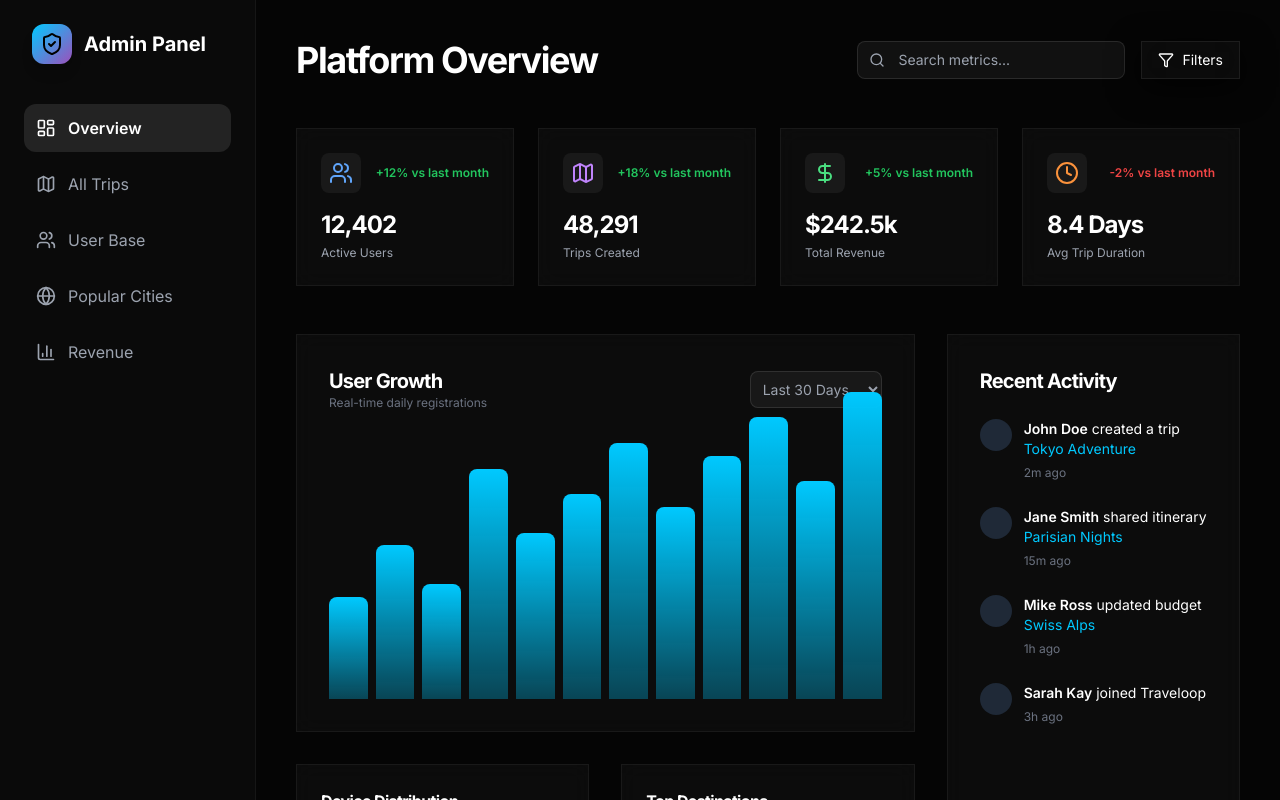
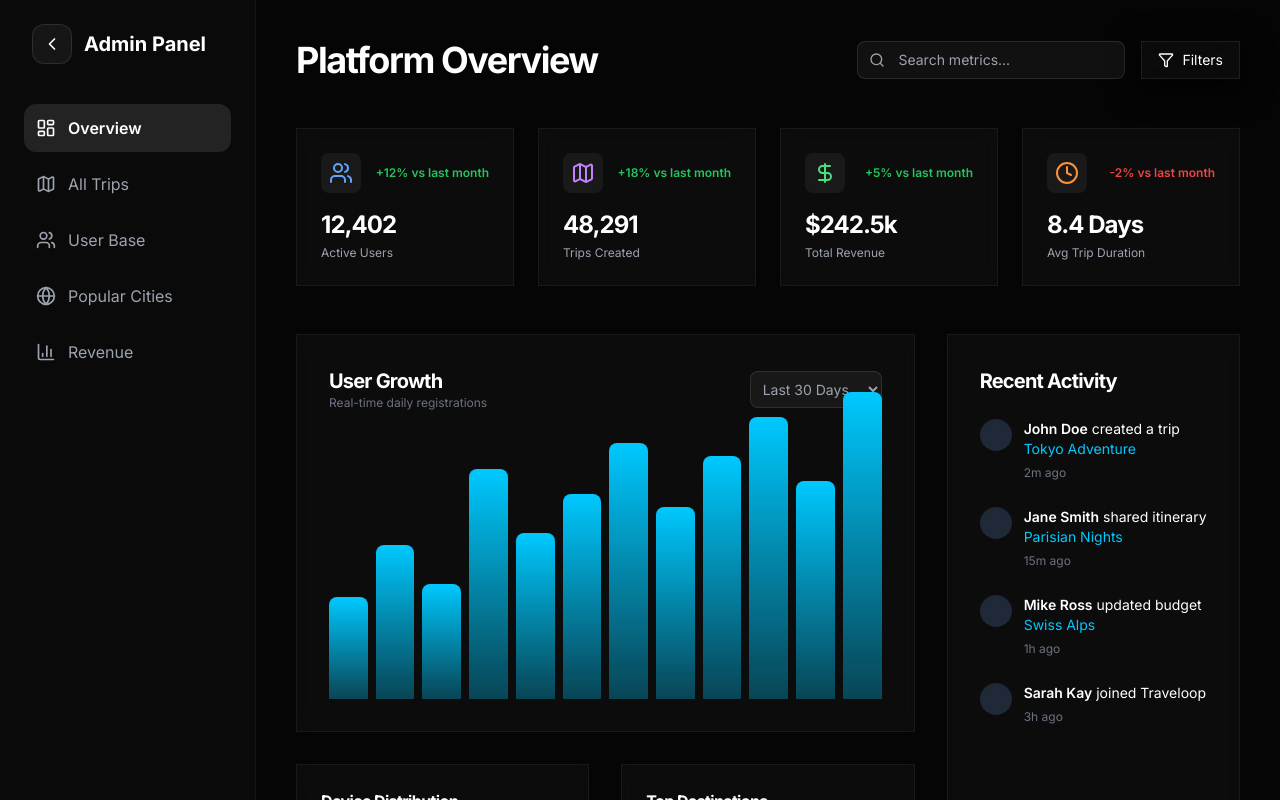
Before and after one commit to devkamani9313-lab/PARUL-HACKATHON, a Next.js app: page /admin in a window 1280 px wide. Shown: the top 800 px of the page. Built offline with nearby package versions, Linux system fonts and the light colour scheme; no server answers; sample sign-in values are in the browser's storage.

Commit message:
Admin: Fixed Globe reference error and restored missing icons

```diff
--- a/src/app/admin/page.tsx
+++ b/src/app/admin/page.tsx
@@ -13,9 +13,11 @@ import {
   MoreVertical,
   Search,
   Filter,
-  ShieldCheck
+  ShieldCheck,
+  ChevronLeft
 } from "lucide-react";
 import { useRouter } from "next/navigation";
+import Link from "next/link";
 
 export default function AdminDashboard() {
   const { user, loading } = useAuth();
@@ -39,9 +41,9 @@ export default function AdminDashboard() {
       {/* Sidebar */}
       <aside className="w-64 border-r border-white/5 bg-[#0A0A0A] flex flex-col p-6 sticky top-0 h-screen">
         <div className="flex items-center gap-3 mb-10 px-2">
-          <div className="w-10 h-10 rounded-xl bg-gradient-to-br from-[var(--primary)] to-[var(--secondary)] flex items-center justify-center shadow-lg">
-            <ShieldCheck size={24} color="#000" />
-          </div>
+          <Link href="/dashboard" className="w-10 h-10 rounded-xl bg-white/5 border border-white/10 flex items-center justify-center hover:bg-white/10 transition-all">
+            <ChevronLeft size={20} />
+          </Link>
           <span className="text-xl font-bold">Admin Panel</span>
         </div>
 
```
